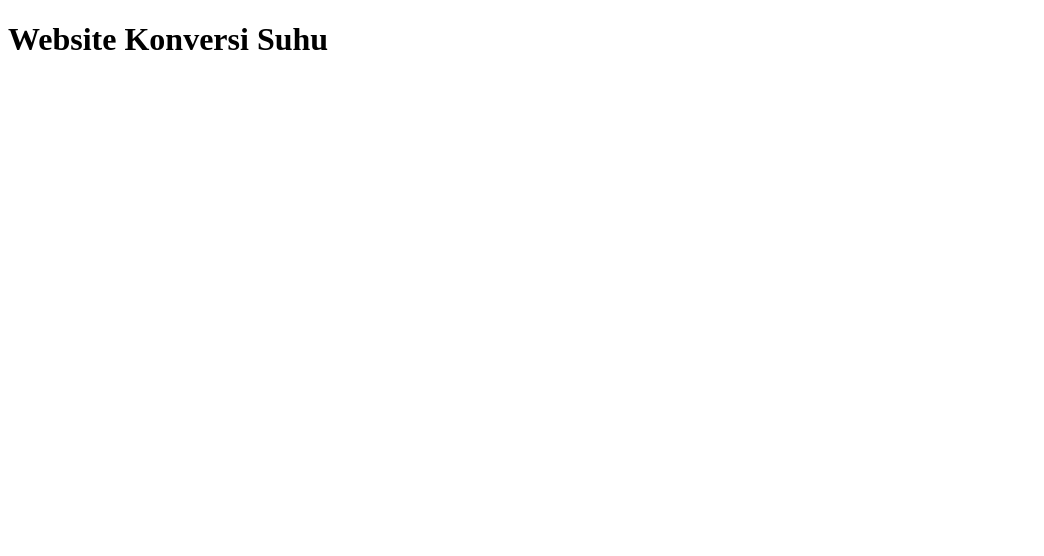
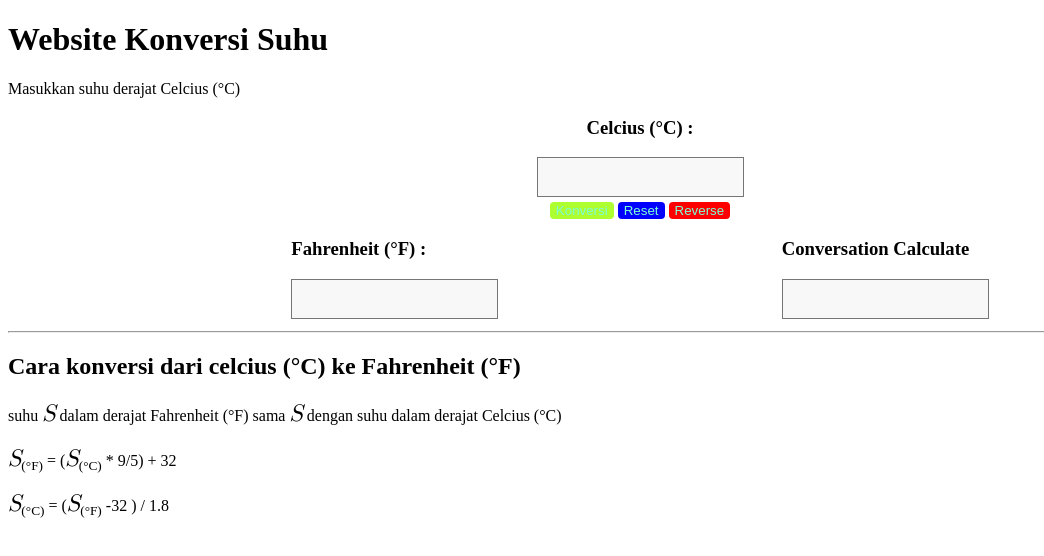
Before and after one commit to revou-fundamental-course/10-jun-24-naurayay, a plain HTML site: page index.html in a window 1280 px wide. Shown: the whole page, without its empty margins (0-1044 px from the left). Drawn offline with Linux system fonts and the light colour scheme.

Commit message:
init configuration

```diff
--- a/css/style.css
+++ b/css/style.css
@@ -0,0 +1,43 @@
+.subject-info {
+    font-size: 24px;
+    font-style: italic;
+    font-family: math;
+}
+
+.celcius {
+    text-align: center;
+}
+
+.fahren {
+    display: flex;
+    justify-content: space-evenly;
+}
+
+textarea {
+    resize: none;
+    background-color: #f8f8f8;
+    border-radius: 2px solid;
+    font-family: math;
+    font-size: 14px;
+}
+
+
+button {
+    height: 17px;
+    border: 0px;
+    border-radius: 4px;
+}
+.button1 {
+    background-color: greenyellow;
+    color: aquamarine;
+}
+
+.button2 {
+    background-color: blue;
+    color: aquamarine;
+}
+
+.button3 {
+    background-color: red;
+    color: aquamarine;
+}
--- a/index.html
+++ b/index.html
@@ -10,5 +10,77 @@
     <header>
         <h1>Website Konversi Suhu</h1>
     </header>
+
+    <main>
+
+        <p>Masukkan suhu derajat Celcius (&deg;C) </p>
+
+        <!-- section celcius-->
+        <section class="celcius">
+            <header>
+                <h3>Celcius (&deg;C) : </h3>
+            </header>
+
+            <section>
+                <textarea></textarea>
+            </section>
+
+            <section>
+                <button class="button1">Konversi</button>
+                <button class="button2">Reset</button>
+                <button class="button3">Reverse</button>
+            </section>
+
+        </section>
+
+        <section class="fahren">
+            <section>
+                <h3>Fahrenheit (&deg;F) : </h3>
+
+                <section>
+                    <textarea></textarea>
+                </section>
+            </section>
+
+            <!-- section calculate -->
+             <section>
+                <header>
+                    <h3>Conversation Calculate </h3>
+                </header>
+
+                <section>
+                    <textarea></textarea>
+                </section>
+             </section>
+        </section>
+
+<hr>
+
+         <!-- section formula -->
+          <section>
+            <header>
+                <h1>Cara konversi dari celcius (&deg;C) ke Fahrenheit (&deg;F)  </h1>
+            </header>
+
+            <p>suhu <span class="subject-info">S</span> dalam derajat Fahrenheit (&deg;F) sama
+                <span class="subject-info">S</span> dengan suhu dalam derajat Celcius (&deg;C)  </p>
+
+            <p>
+                <span class="subject-info">S</span><sub>(&deg;F)</sub> = (<span
+                class="subject-info">S</span><sub>(&deg;C)</sub> * 9/5) + 32
+            </p>
+
+            <p>
+                <span class="subject-info">S</span><sub>(&deg;C)</sub> = (<span
+                class="subject-info">S</span><sub>(&deg;F)</sub> -32 ) / 1.8
+            </p>
+            </section>
+
+
+
+    </main>
+
+
+    <script src="js/script.js"></script>
 </body>
 </html>
--- a/js/script.js
+++ b/js/script.js
@@ -0,0 +1 @@
+// ini js
```
